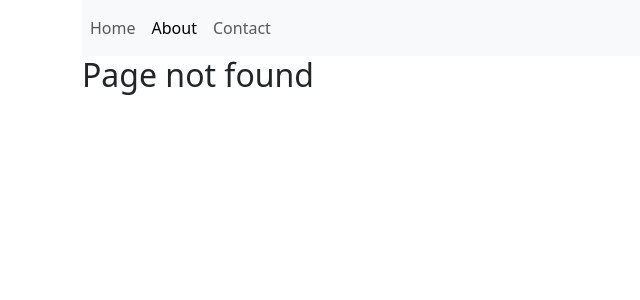
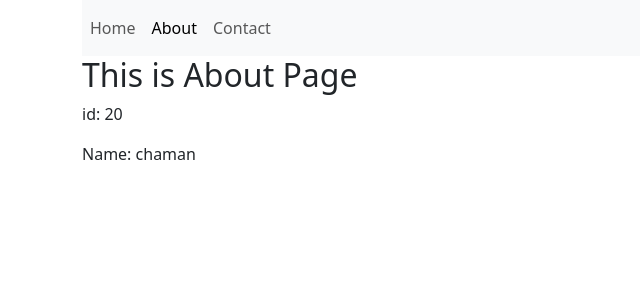
Before and after one commit to chamanrastogi/vite-project, a React (Vite) app: page /about/20/chaman in a window 1280 px wide. Before the commit this address had no page. Shown: the top 300 px of the page, without its empty margins (0-640 px from the left). Built offline with nearby package versions, Linux system fonts and the light colour scheme.

Commit message:
pass parameter in url by(useParams())

```diff
--- a/src/App.jsx
+++ b/src/App.jsx
@@ -1,4 +1,4 @@
-import { BrowserRouter, Route, Routes } from "react-router-dom";
+import { BrowserRouter,  Route, Routes } from "react-router-dom";
 import Home from "./pages/HomePage";
 import About from "./pages/AboutPage";
 import Contact from "./pages/ContactPage";
@@ -13,7 +13,7 @@ const App = () => {
     <BrowserRouter>
     <Routes>
       <Route path='/' element={<Home/>} />
-      <Route path='/about' element={<About/>} />
+      <Route path='/about/:id/:name' element={<About/>} />
       <Route path='/contact' element={<Contact/>} />
       <Route path='/*' element={<NotFoundPage/>} />
     </Routes>
--- a/src/component/Menu.jsx
+++ b/src/component/Menu.jsx
@@ -1,4 +1,4 @@
-import { Link, NavLink } from "react-router-dom";
+import { NavLink } from "react-router-dom";
 
 const Menu = () => {
   return (
@@ -9,7 +9,7 @@ const Menu = () => {
             <NavLink className="nav-link" to="/">Home</NavLink>
           </li>
           <li className="nav-item">
-            <NavLink className="nav-link" to="/about">About</NavLink>
+            <NavLink className="nav-link" to="/about/20/chaman">About</NavLink>
           </li>
           <li className="nav-item">
             <NavLink className="nav-link" to="/contact">Contact</NavLink>
--- a/src/pages/AboutPage.jsx
+++ b/src/pages/AboutPage.jsx
@@ -1,10 +1,14 @@
 
+import { useParams } from 'react-router-dom';
 import Menu from '../component/Menu';
 const AboutPage = () => {
+    let {id ,name} =useParams();
     return (
         <>
         <Menu/>
-            <h2>This is About Page</h2>
+            <h2>This is About Page </h2>
+            <p>id: {id}</p>
+            <p>Name: {name}</p>
         </>
     );
 };
```
